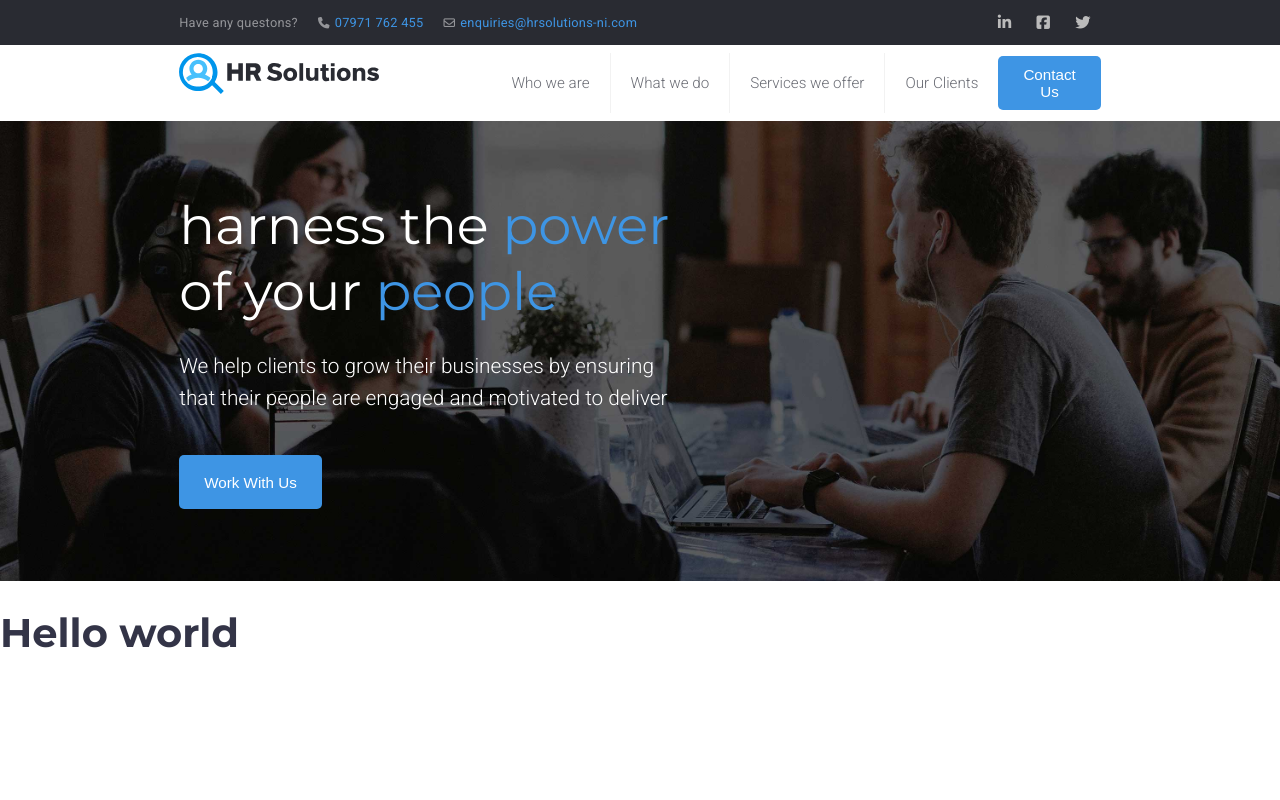
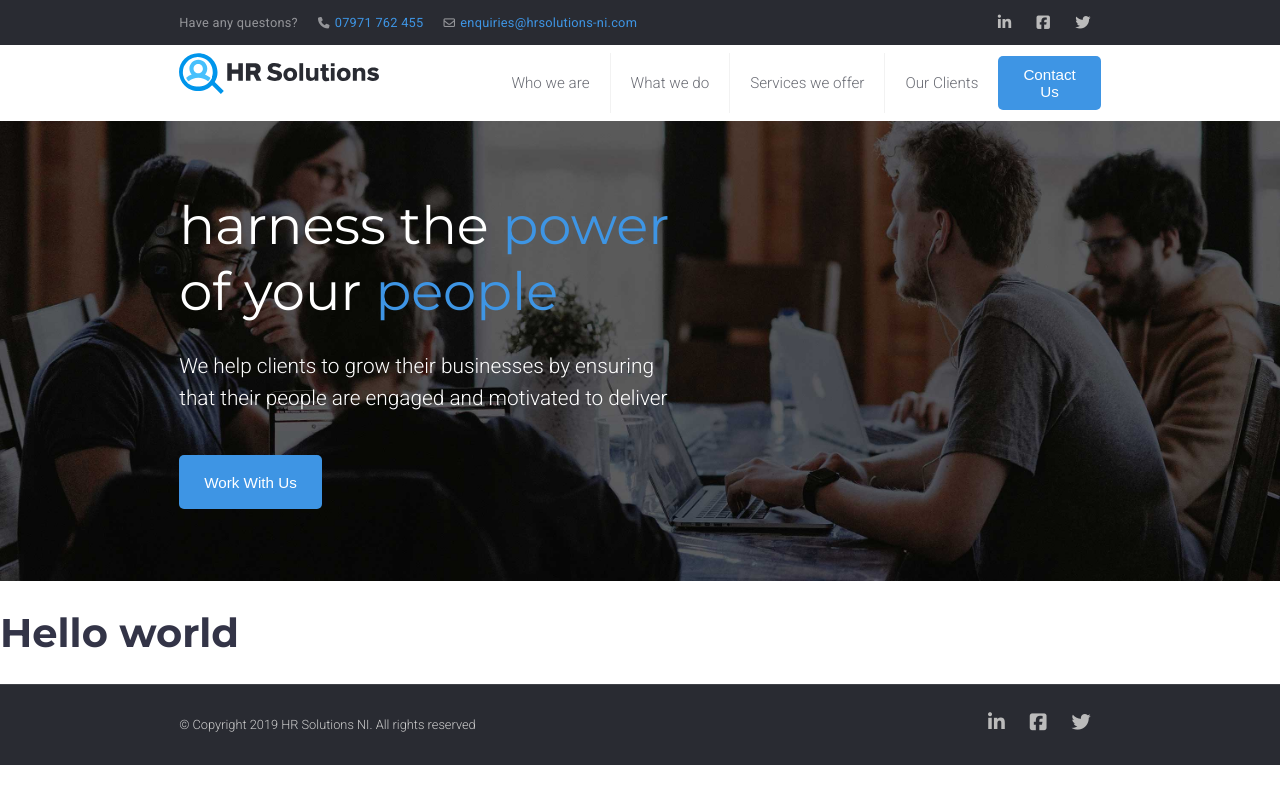
Before and after one commit to simonmcferran/hr-solutions, a website: page src/index.html in a window 1280 px wide. Drawn offline with Linux system fonts and the light colour scheme.

Commit message:
adding base footer styling

```diff
--- a/src/index.html
+++ b/src/index.html
@@ -5,6 +5,7 @@
   <title>Basic HTML page</title>
   <meta name="description" content="Basic HTML page">
   <link rel="icon" href="assets/favicon.png">
+  <script src="js/scripts.js"></script>
   <link rel="stylesheet" href="css/main.css">
 </head>
 <body>
@@ -22,7 +23,7 @@
           </div>
         </div>
         <div class="col-2">
-          <div class="headerSocial">
+          <div class="socialIcons">
             <ul>
               <li><a href="#"><i class="fab fa-linkedin-in"></i></a></li>
               <li><a href="#"><i class="fab fa-facebook-square"></i></a></li>
@@ -74,7 +75,29 @@
   </div>
 </section>
 <h1>Hello world</h1>
+<footer>
+  <section class="footerBase vertical-center">
+    <div class="container sep">
+      <div class="row">
+        <div class="col-10">
+          <div class="footerCopyright">
+            <p>&copy; Copyright <script>thisYear()</script> HR Solutions NI. All rights reserved
+            </p>
+          </div>
+        </div>
+        <div class="col-2">
+          <div class="socialIcons footerSocial">
+            <ul>
+              <li><a href="#"><i class="fab fa-linkedin-in"></i></a></li>
+              <li><a href="#"><i class="fab fa-facebook-square"></i></a></li>
+              <li><a href="#"><i class="fab fa-twitter"></i></a></li>
+            </ul>
+          </div>
+        </div>
+      </div>
+    </div>
+  </section>
+</footer>
 <script src="https://kit.fontawesome.com/b04f1925ef.js"></script>
-<script src="js/scripts.js"></script>
 </body>
 </html>
--- a/src/js/scripts.js
+++ b/src/js/scripts.js
@@ -1 +1,5 @@
-console.log('Ready to build');
+const today = new Date();
+
+const thisYear = () => {
+    document.write(`${today.getFullYear()}`);
+};
--- a/src/scss/components/_index.scss
+++ b/src/scss/components/_index.scss
@@ -1,3 +1,4 @@
 @import "button";
 @import "navigation";
 @import "hero-banner";
+@import "social-icons";
--- /dev/null
+++ b/src/scss/components/_social-icons.scss
@@ -0,0 +1,22 @@
+.socialIcons {
+  display: flex;
+  justify-content: flex-end;
+
+  a {
+    padding: 10px
+  }
+
+  i {
+    color: #bbbbbb;
+    transition: color 0.4s ease-out;
+    font-size: 1.2em;
+  }
+
+  li:not(:last-child) {
+    margin-right: 5px;
+  }
+
+  a:hover i {
+    color: #ffffff;
+  }
+}
--- /dev/null
+++ b/src/scss/footer/_footer.scss
@@ -0,0 +1,40 @@
+footer {
+  background-color: #292b32;
+  color: #cccccc;
+}
+
+
+.footer {
+  &Base {
+    height: 80px;
+    border-top: 1px solid rgba(255, 255, 255, .1);
+  }
+
+  &Copyright {
+    p {
+      color: #cccccc;
+      font-size: 0.8em;
+      font-weight: 300;
+      margin: 0;
+    }
+  }
+
+  &Social {
+    ul {
+      list-style: none;
+      display: flex;
+      flex-direction: row;
+      margin: 0;
+      padding: 0;
+    }
+
+    li {
+      color: #949599;
+
+      a {
+        color: #3e95e4;
+        text-decoration: none;
+      }
+    }
+  }
+}
--- a/src/scss/header/_header.scss
+++ b/src/scss/header/_header.scss
@@ -37,25 +37,6 @@
     }
   }
 
-  &Social {
-    display: flex;
-    justify-content: flex-end;
-a {padding: 10px}
-    i {
-      color: #bbbbbb;
-      transition: color 0.4s ease-out;
-      font-size: 1.2em;
-    }
-
-    li:not(:last-child) {
-      margin-right: 5px;
-    }
-
-    a:hover i {
-      color: #ffffff;
-    }
-  }
-
   &Brand {
     display: flex;
     flex: 1;
--- a/src/scss/main.scss
+++ b/src/scss/main.scss
@@ -2,3 +2,4 @@
 @import "base/index";
 @import "components/index";
 @import "header/header";
+@import "footer/footer";
```
Also changed, not shown: src/css/main.css.
